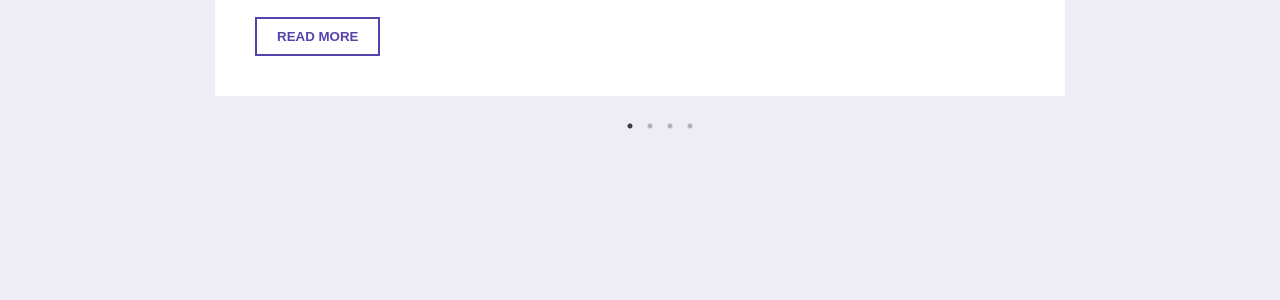
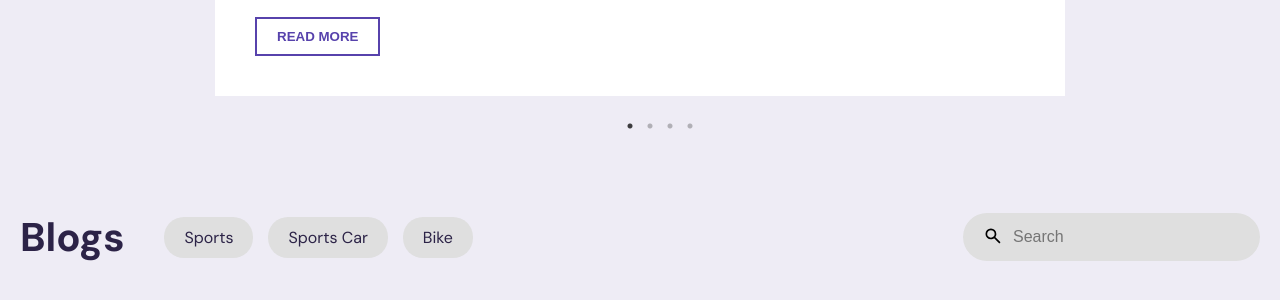
Before and after one commit to abdul-muhaimin-toha/notionhive-assesment, a website: page index.html in a window 1280 px wide. Shown: the part 792-1092 px from the top of the page. Before the commit the page ends 933 px from the top, so only its background shows below. Drawn offline with nearby package versions, Linux system fonts and the light colour scheme.

Commit message:
blogs search and categories filter done

```diff
--- a/index.html
+++ b/index.html
@@ -247,6 +247,37 @@
           </div>
         </div>
       </section>
+      <!-- *************************** -->
+      <!-- Blogs Section -->
+      <!-- *************************** -->
+      <section class="section-blogs">
+        <div class="container">
+          <div class="blogs">
+            <div class="blogs__functionality">
+              <div class="blogs__left">
+                <h2 class="blogs__title">Blogs</h2>
+                <div class="blogs__category">
+                  <p>Sports</p>
+                  <p>Sports Car</p>
+                  <p>Bike</p>
+                </div>
+              </div>
+              <div class="blogs__right">
+                <div class="blogs__search-box">
+                  <button class="blogs__button">
+                    <img src="/img/icons/icon-search.svg" alt="Search icon" />
+                  </button>
+                  <input
+                    type="text"
+                    placeholder="Search"
+                    class="blogs__search-input"
+                  />
+                </div>
+              </div>
+            </div>
+          </div>
+        </div>
+      </section>
     </main>
 
     <!-- *************************** -->
--- a/sass/_components.scss
+++ b/sass/_components.scss
@@ -338,6 +338,124 @@
 
   &__wrap {
     background: #2c2347a4;
-    backdrop-filter: blur(10px);
+
+    @media only screen and (min-width: $bp-medium) {
+      backdrop-filter: blur(10px);
+    }
   }
 }
+
+// ///////////////////
+
+.blogs {
+  &__functionality {
+    display: flex;
+    justify-content: space-between;
+    align-items: center;
+    gap: 2rem;
+
+    @media only screen and (max-width: $bp-medium) {
+      flex-direction: column;
+    }
+  }
+
+  &__left {
+    display: flex;
+    justify-content: start;
+    align-items: center;
+    gap: 4rem;
+    width: 100%;
+
+    @media only screen and (max-width: $bp-medium) {
+      justify-content: space-between;
+      gap: 2rem;
+    }
+
+    @media only screen and (max-width: $bp-small) {
+      justify-content: space-between;
+      gap: 1rem;
+    }
+  }
+
+  &__title {
+    font-size: 4rem;
+    font-weight: 700;
+    color: var(--color-text-2);
+  }
+
+  &__category {
+    display: flex;
+    justify-content: center;
+    align-items: center;
+    gap: 1.5rem;
+
+    & p {
+      padding: 1rem 2rem;
+      border-radius: 2rem;
+      background: #dfdfdf;
+      display: flex;
+      justify-content: center;
+      align-items: center;
+      color: var(--color-text-2);
+      transition: all 0.2s ease-in-out;
+      cursor: pointer;
+
+      @media only screen and (max-width: $bp-small) {
+        padding: 1rem;
+      }
+
+      &:hover {
+        color: var(--color-text);
+      }
+    }
+  }
+
+  &__right {
+    display: flex;
+    justify-content: end;
+    align-items: center;
+    width: 100%;
+  }
+
+  &__search-box {
+    justify-content: center;
+    display: flex;
+    align-items: center;
+    padding: 1rem 2rem;
+    background: #dfdfdf;
+    border-radius: 4rem;
+
+    @media only screen and (max-width: $bp-medium) {
+      width: 100%;
+      justify-content: start;
+    }
+  }
+
+  &__search-input {
+    border: none;
+    padding: 0.5rem 2rem 0.5rem 1rem;
+    font-size: 1.6rem;
+    color: var(--color-text-2);
+    background: transparent;
+    outline: none;
+
+    @media only screen and (max-width: $bp-medium) {
+      width: 100%;
+    }
+
+    &:focus {
+      border: none;
+      outline: none;
+    }
+  }
+
+  &__button {
+    background: none;
+    border: none;
+    outline: none;
+
+    & img {
+      width: 2rem;
+    }
+  }
+}
--- a/sass/_layout.scss
+++ b/sass/_layout.scss
@@ -7,3 +7,7 @@
   max-width: 129rem;
   margin: 0 auto;
 }
+
+.section-blogs {
+  margin: 10rem 2rem;
+}
```
Also changed, not shown: css/style.css, img/icons/icon-search.svg (added).
